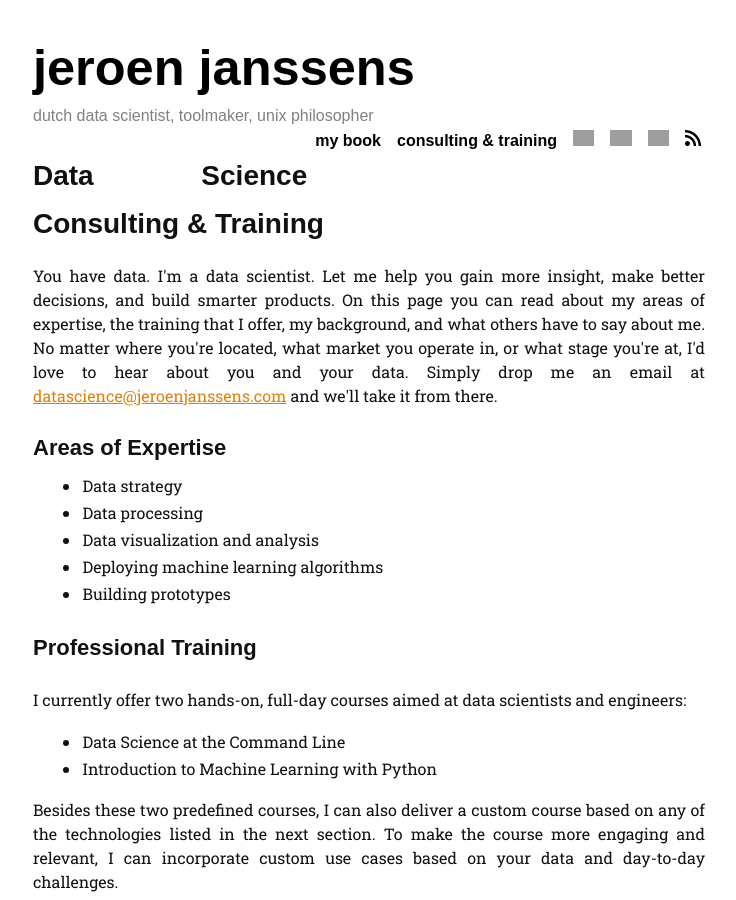
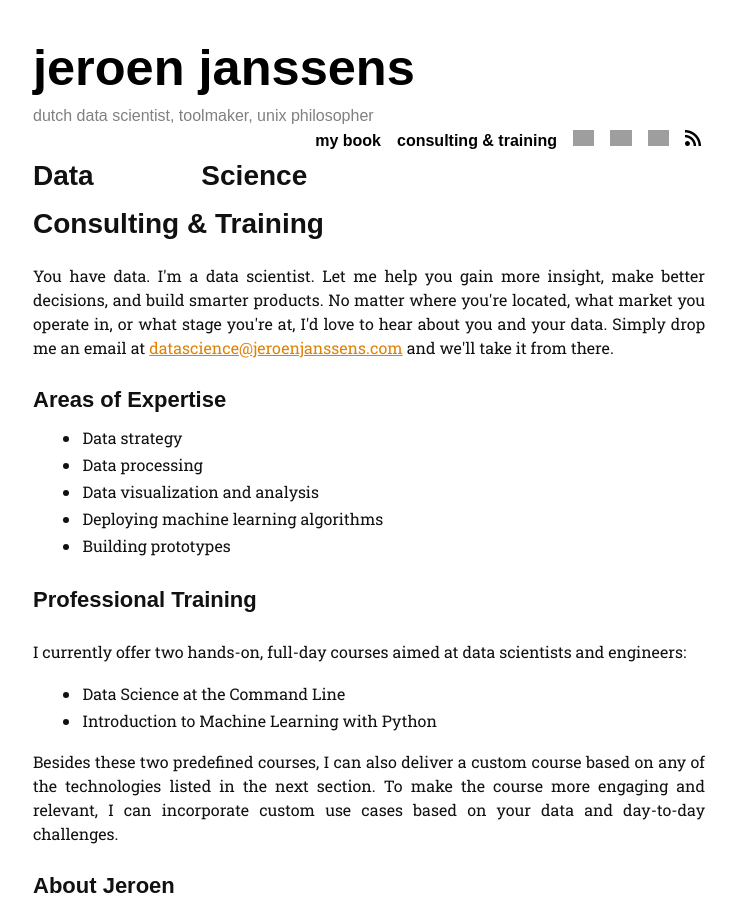
Before and after one commit to jeroenjanssens/jeroenjanssens.github.io, a Jekyll site: the page built from consulting-and-training/index.html, in a window 1280 px wide and 900 px high. Shown: the whole window, without its empty margins (271-1007 px from the left). Built offline with Jekyll 4.4.1, drawn with Linux system fonts in a browser that asks for light colours; some web fonts are replaced; Markdown is read by kramdown in place of the engine named in the settings; grey boxes are pictures that could not be loaded.

Commit message:
Removed boring sentence

```diff
--- a/consulting-and-training/index.html
+++ b/consulting-and-training/index.html
@@ -7,7 +7,7 @@ title: Jeroen Janssens - Data Science Consulting &amp; Training
   <h2>Data Science Consulting &amp; Training</h2>
 
     <p>
-      You have data. I'm a data scientist. Let me help you gain more insight, make better decisions, and build smarter products. On this page you can read about my areas of expertise, the training that I offer, my background, and what others have to say about me. No matter where you're located, what market you operate in, or what stage you're at, I'd love to hear about you and your data. Simply drop me an email at <a onclick="trackConv(980920438, 'xuRACI3PzVwQ9tDe0wM');" href="mailto:datascience@jeroenjanssens.com">datascience@jeroenjanssens.com</a> and we'll take it from there.
+      You have data. I'm a data scientist. Let me help you gain more insight, make better decisions, and build smarter products. No matter where you're located, what market you operate in, or what stage you're at, I'd love to hear about you and your data. Simply drop me an email at <a onclick="trackConv(980920438, 'xuRACI3PzVwQ9tDe0wM');" href="mailto:datascience@jeroenjanssens.com">datascience@jeroenjanssens.com</a> and we'll take it from there.
     </p>
 
   <h3>Areas of Expertise</h3>
```
Also changed, not shown: 1 other file.
